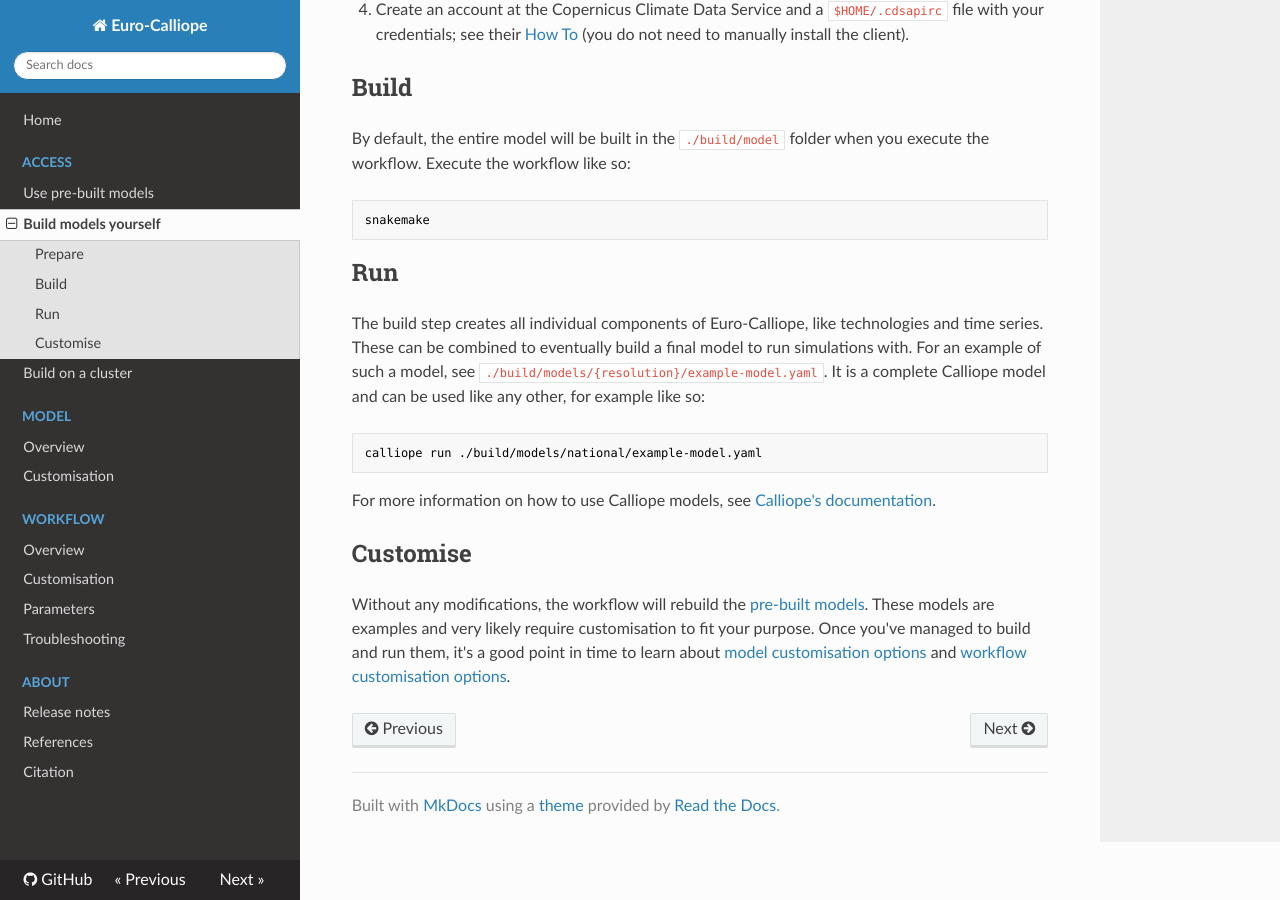
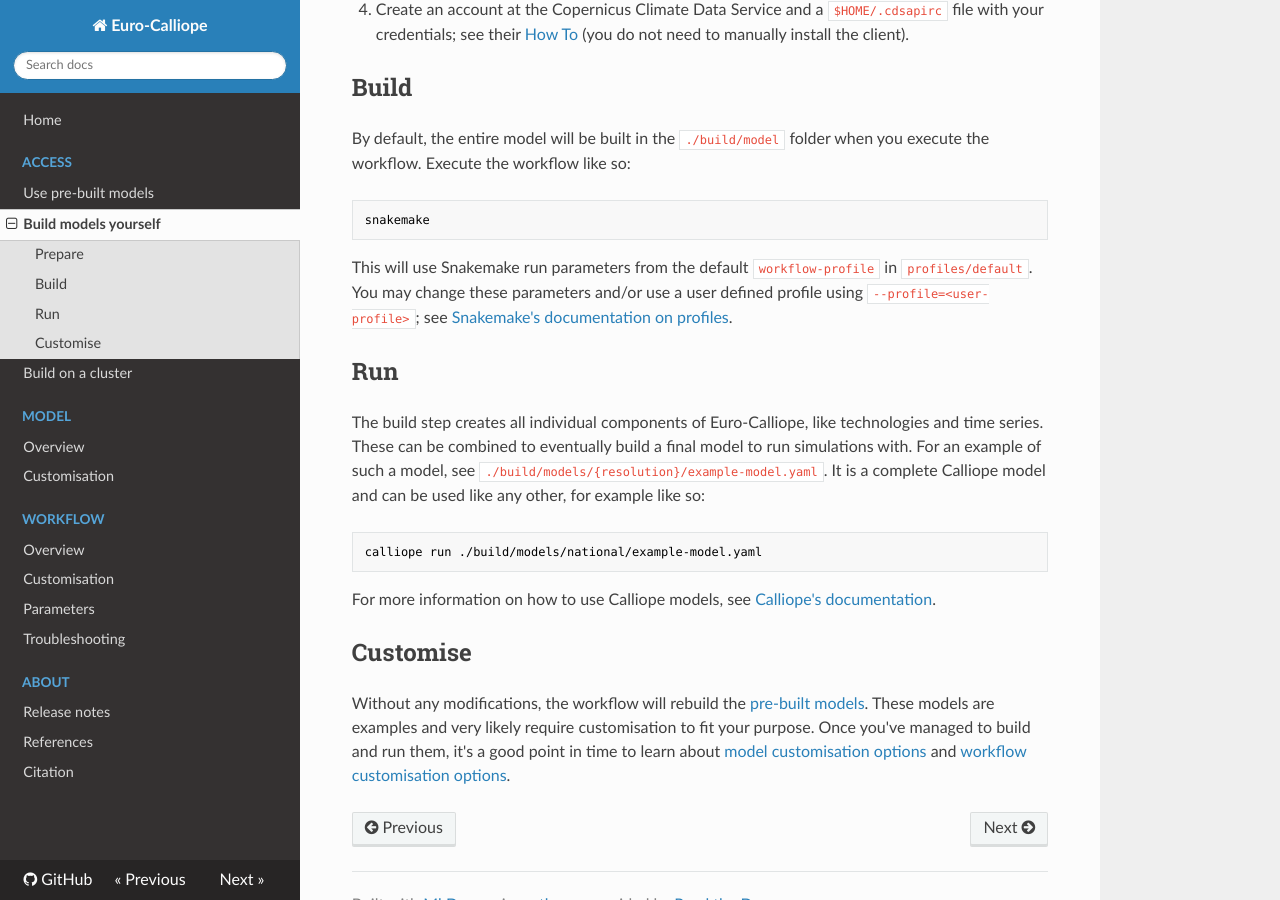
Before and after one commit to calliope-project/euro-calliope, an MkDocs documentation site: the page built from docs/workflow/build.md, in a window 1280 px wide and 900 px high, scrolled down 971 px. Built offline with MkDocs 1.6.1, drawn with Linux system fonts in a browser that asks for light colours; nearby versions of some CDN libraries.

Commit message:
Add workflow-profile to the documentation

````diff
--- a/docs/workflow/build.md
+++ b/docs/workflow/build.md
@@ -42,6 +42,8 @@
 snakemake
 ```
 
+This will use Snakemake run parameters from the default `workflow-profile` in `profiles/default`. You may change these parameters and/or use a user defined profile using `--profile=<user-profile>`; see [Snakemake's documentation on profiles](https://snakemake.readthedocs.io/en/stable/executing/cli.html#profiles).
+
 ## Run
 
 The build step creates all individual components of Euro-Calliope, like technologies and time series.
````
